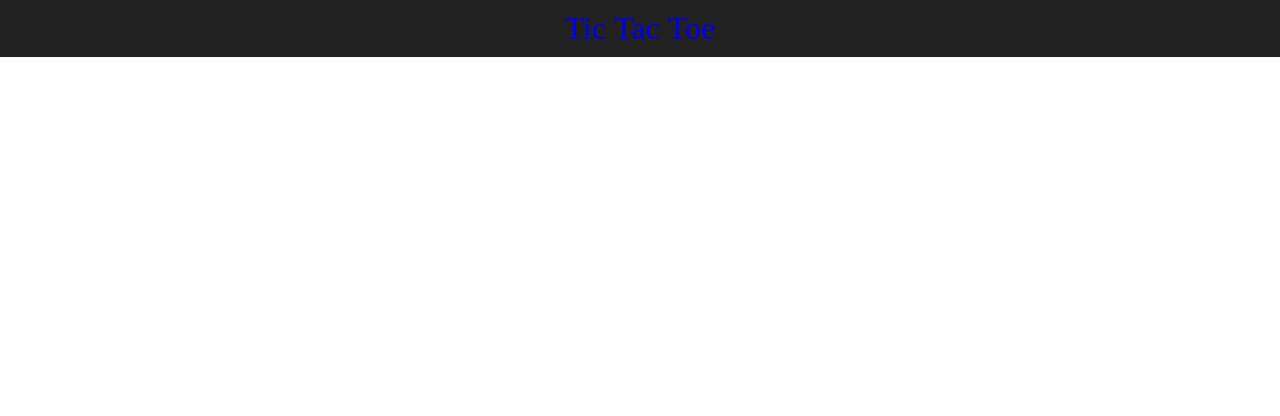
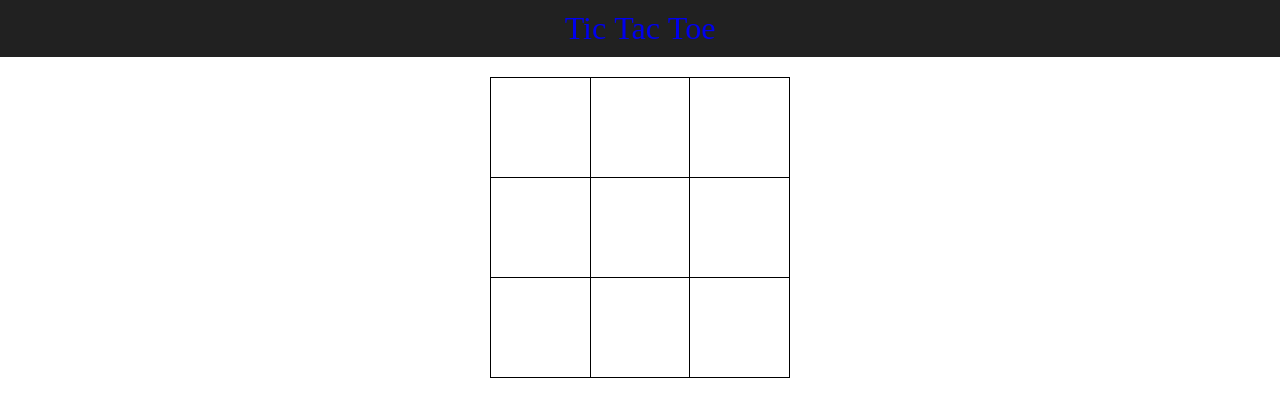
Before and after one commit to alexanderfilip1/tic-tac-toe, a React (Create React App) app: page / in a window 1280 px wide. Shown: the top 416 px of the page. Built offline with nearby package versions, Linux system fonts and the light colour scheme; a web font is replaced by a local one.

Commit message:
implemented game table with game move logic

```diff
--- a/public/index.html
+++ b/public/index.html
@@ -24,7 +24,7 @@
       work correctly both with client-side routing and a non-root public URL.
       Learn how to configure a non-root public URL by running `npm run build`.
     -->
-    <title>React App</title>
+    <title>Tic Tac Toe Game</title>
   </head>
   <body>
     <noscript>You need to enable JavaScript to run this app.</noscript>
--- a/src/App.js
+++ b/src/App.js
@@ -1,9 +1,12 @@
 import "./App.css";
 import Header from "./components/Header";
+import Game from "./components/Game";
+
 function App() {
   return (
     <>
       <Header />
+      <Game />
     </>
   );
 }
--- /dev/null
+++ b/src/components/Game.jsx
@@ -0,0 +1,43 @@
+import React, { useState } from "react";
+import "./assets/css/TicTacToe.css";
+export default function Game() {
+  const gameTable = [1, 2, 3, 4, 5, 6, 7, 8, 9];
+  const [moves, setMoves] = useState(Array(gameTable.length).fill(""));
+
+  const handleClick = (index) => {
+    const newMoves = [...moves];
+    newMoves[index] = "X";
+    setMoves(newMoves);
+  };
+  return (
+    <>
+      <main className="main">
+        <section className="main__gameSection">
+          <table className="game__table">
+            <tbody>
+              {gameTable.map((num, index) => {
+                if (index % 3 === 0) {
+                  const rowItems = gameTable.slice(index, index + 3);
+                  return (
+                    <tr key={index}>
+                      {rowItems.map((item, subIndex) => (
+                        <td
+                          className="cell"
+                          key={index + subIndex}
+                          value={item}
+                          onClick={() => handleClick(index + subIndex)}
+                        >
+                          <button>{moves[index + subIndex]}</button>
+                        </td>
+                      ))}
+                    </tr>
+                  );
+                }
+              })}
+            </tbody>
+          </table>
+        </section>
+      </main>
+    </>
+  );
+}
--- /dev/null
+++ b/src/components/assets/css/TicTacToe.css
@@ -0,0 +1,26 @@
+.game__table {
+  width: 300px;
+  height: 300px;
+  border-collapse: collapse;
+  margin: 20px auto;
+}
+
+.game__table td {
+  width: 100px;
+  height: 100px;
+  text-align: center;
+  vertical-align: middle;
+  font-size: 2em;
+  border: 1px solid #000;
+  cursor: pointer;
+}
+
+.game__table td:hover {
+  background-color: #f0f0f0;
+}
+
+.cell button {
+  border: none;
+  background-color: transparent;
+  font-size: 25px;
+}
```
Also changed, not shown: src/components/Header.jsx (renamed from src/components/Header.js).
